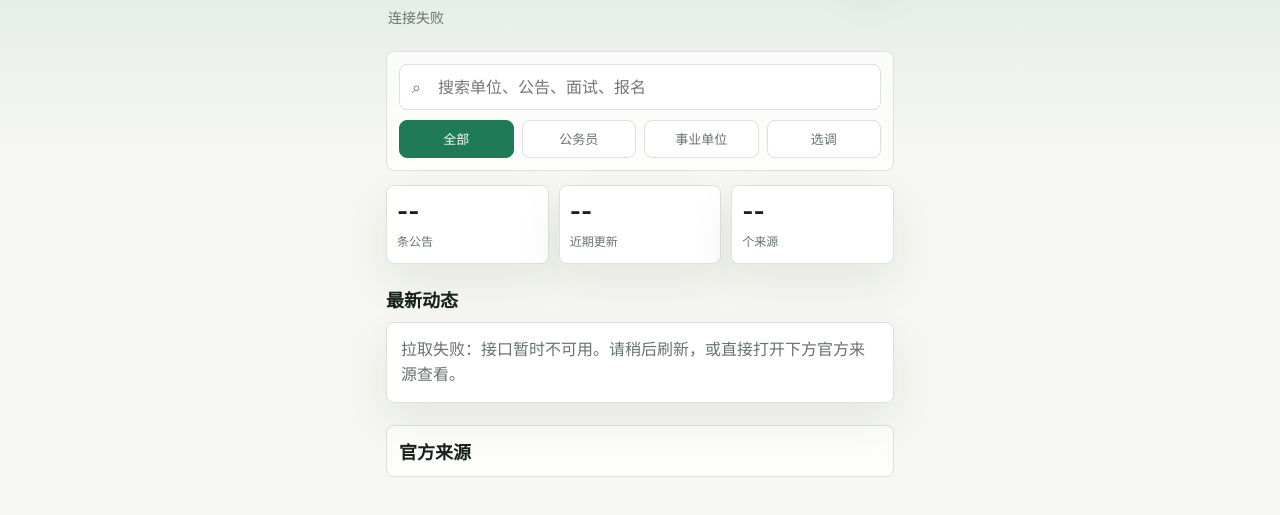
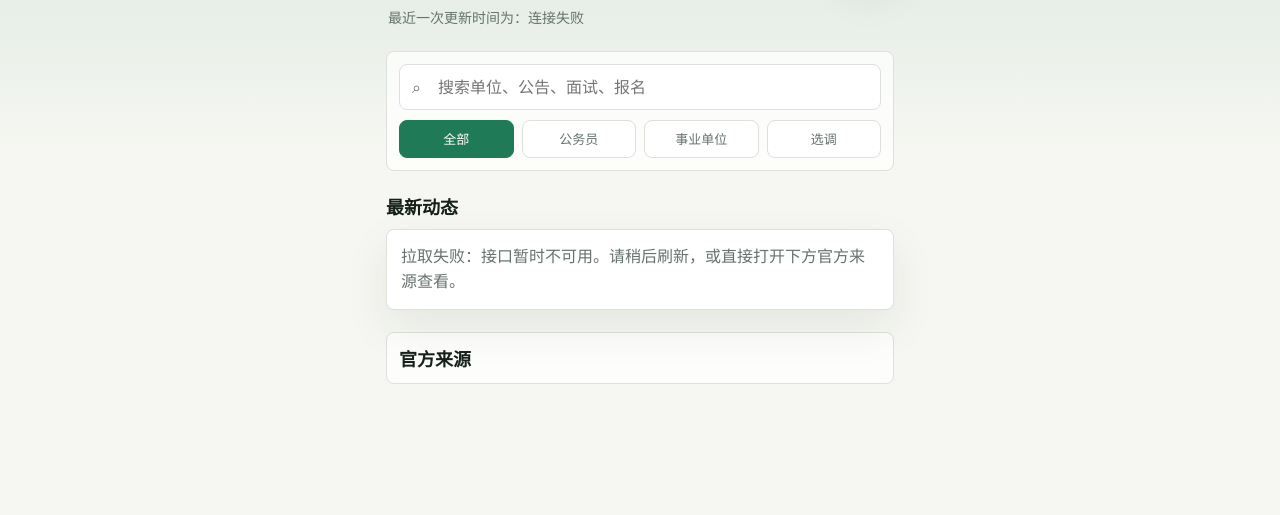
Before and after one commit to JokerrWang/gongwuxinxi_spider, a website: page public/index.html in a window 1280 px wide. Shown: the part 107-622 px from the top of the page. Drawn offline with Linux system fonts and the light colour scheme; no server answers.

Commit message:
Simplify header update display

```diff
--- a/public/app.js
+++ b/public/app.js
@@ -11,9 +11,6 @@ const elements = {
   refreshButton: document.querySelector("#refreshButton"),
   searchInput: document.querySelector("#searchInput"),
   tabs: [...document.querySelectorAll(".tab")],
-  totalCount: document.querySelector("#totalCount"),
-  newCount: document.querySelector("#newCount"),
-  sourceCount: document.querySelector("#sourceCount"),
   resultCount: document.querySelector("#resultCount"),
   noticeList: document.querySelector("#noticeList"),
   sourceList: document.querySelector("#sourceList"),
@@ -34,11 +31,11 @@ async function loadExams(force = false) {
     renderNotices();
 
     if (payload.errors?.length) {
-      elements.updatedText.textContent = `部分来源暂不可用，已显示 ${state.exams.length} 条可用信息`;
+      elements.updatedText.textContent = `最近一次更新时间为：部分来源暂不可用，已显示 ${state.exams.length} 条可用信息`;
     }
   } catch (error) {
     elements.noticeList.replaceChildren(createMessage("error-state", `拉取失败：${error.message}。请稍后刷新，或直接打开下方官方来源查看。`));
-    elements.updatedText.textContent = "连接失败";
+    elements.updatedText.textContent = "最近一次更新时间为：连接失败";
   } finally {
     setLoading(false);
   }
@@ -47,12 +44,8 @@ async function loadExams(force = false) {
 function updateSummary(payload) {
   const updatedAt = payload.updatedAt ? new Date(payload.updatedAt) : null;
   elements.updatedText.textContent = updatedAt
-    ? `更新于 ${formatDateTime(updatedAt)}${payload.cached ? " · 缓存" : ""}`
-    : "已加载";
-
-  elements.totalCount.textContent = state.exams.length;
-  elements.newCount.textContent = state.exams.filter((item) => item.status === "最新" || item.status === "近期").length;
-  elements.sourceCount.textContent = state.sources.length;
+    ? `最近一次更新时间为：${formatDateTime(updatedAt)}${payload.cached ? " · 缓存" : ""}`
+    : "最近一次更新时间为：已加载";
 }
 
 function renderNotices() {
--- a/public/index.html
+++ b/public/index.html
@@ -13,7 +13,7 @@
         <div>
           <p class="eyebrow">天津 · 公务员 / 事业单位</p>
           <h1>考试信息雷达</h1>
-          <p class="subline" id="updatedText">正在连接官方信息源</p>
+          <p class="subline" id="updatedText">最近一次更新时间为：正在连接官方信息源</p>
         </div>
         <button class="icon-button" id="refreshButton" aria-label="刷新">
           <span aria-hidden="true">↻</span>
@@ -30,21 +30,6 @@
           <button class="tab" data-filter="公务员" type="button">公务员</button>
           <button class="tab" data-filter="事业单位" type="button">事业单位</button>
           <button class="tab" data-filter="选调/遴选" type="button">选调</button>
-        </div>
-      </section>
-
-      <section class="summary-grid" aria-label="数据概览">
-        <div>
-          <strong id="totalCount">--</strong>
-          <span>条公告</span>
-        </div>
-        <div>
-          <strong id="newCount">--</strong>
-          <span>近期更新</span>
-        </div>
-        <div>
-          <strong id="sourceCount">--</strong>
-          <span>个来源</span>
         </div>
       </section>
 
--- a/public/styles.css
+++ b/public/styles.css
@@ -135,35 +135,6 @@ h1 {
   border-color: var(--green);
   color: #ffffff;
   background: var(--green);
-}
-
-.summary-grid {
-  display: grid;
-  grid-template-columns: repeat(3, 1fr);
-  gap: 10px;
-  margin-top: 14px;
-}
-
-.summary-grid div {
-  min-height: 76px;
-  padding: 14px 10px;
-  border: 1px solid var(--line);
-  border-radius: 8px;
-  background: var(--card);
-  box-shadow: var(--shadow);
-}
-
-.summary-grid strong {
-  display: block;
-  font-size: 24px;
-  line-height: 1;
-}
-
-.summary-grid span {
-  display: block;
-  margin-top: 8px;
-  color: var(--muted);
-  font-size: 12px;
 }
 
 .notice-area {
```
